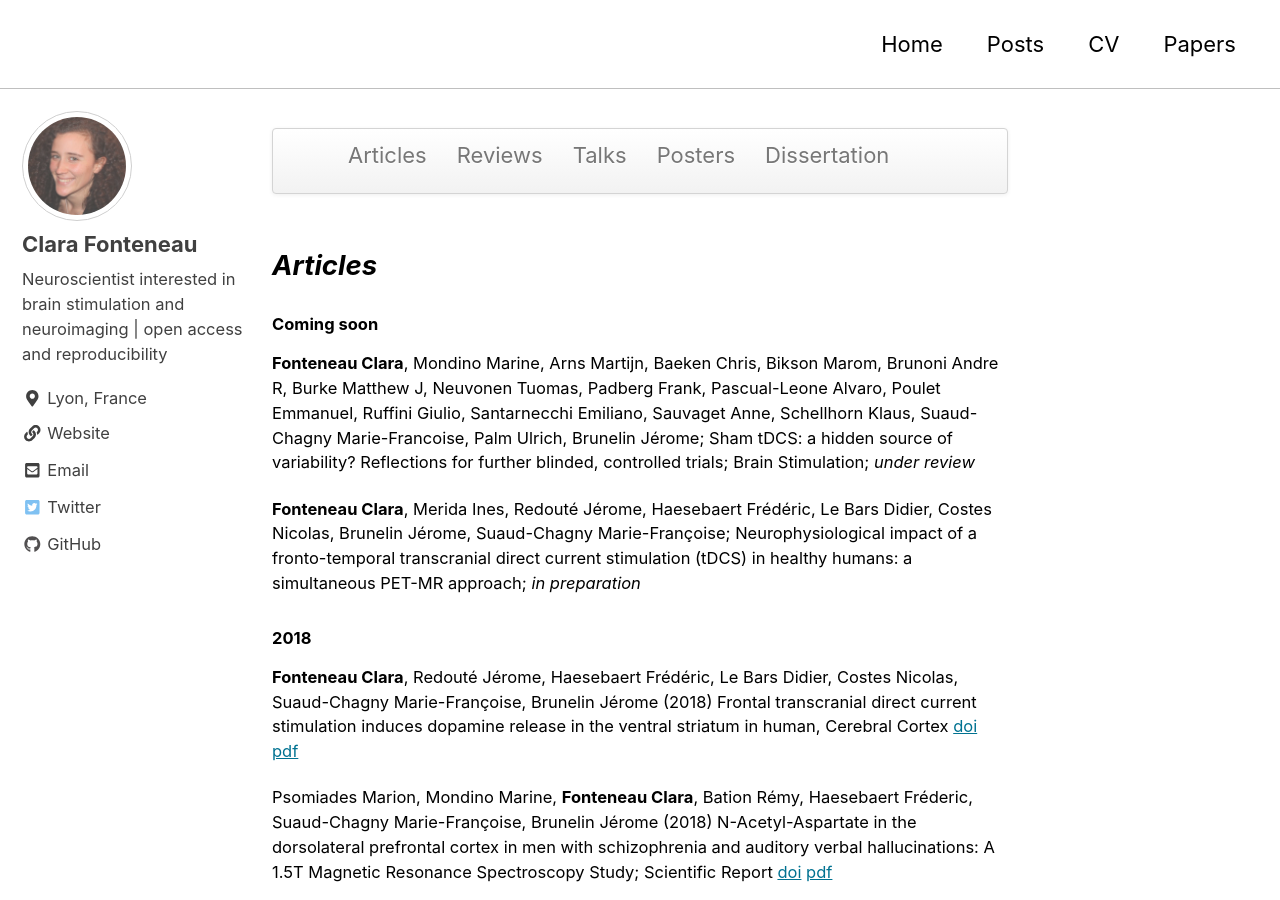
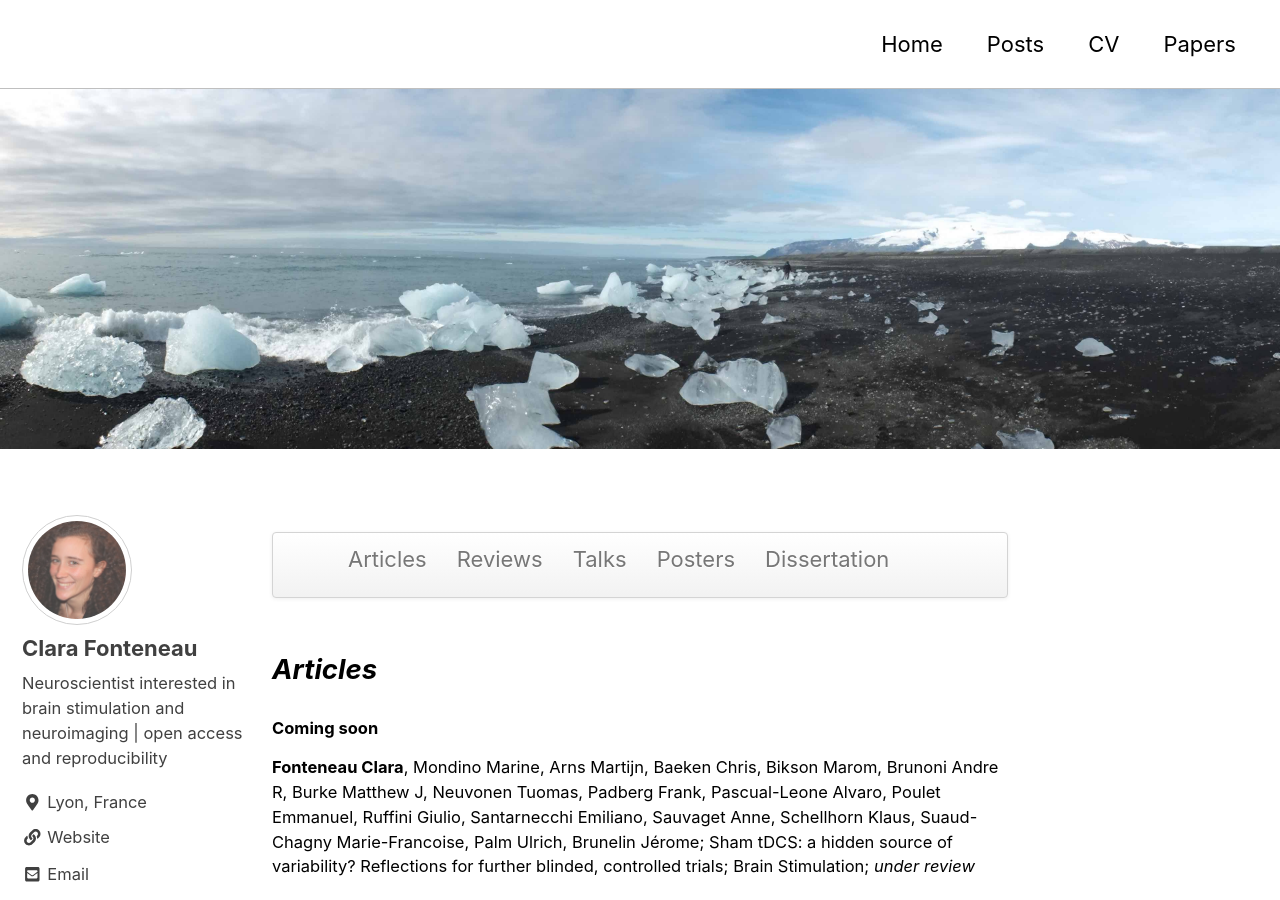
Before and after one commit to clarafonteneau/clarafonteneau.github.io, a Jekyll site: the page built from _pages/publications.md, in a window 1280 px wide and 900 px high. Built offline with Jekyll 4.4.1, drawn with Linux system fonts in a browser that asks for light colours; nearby versions of some CDN libraries.

Commit message:
website update

```diff
--- a/_layouts/home.html
+++ b/_layouts/home.html
@@ -7,8 +7,8 @@ header:
 <h3 class="archive__subtitle">{{ site.data.ui-text[site.locale].about_me | default: "About Me" }}</h3>
 <p> I am a research scientist interested in individualizing brain stimulation and neuroimaging.<br>
   With this and growing as a research scientist, my research focuses on translational approaches between computational models, healthy controls and patients, specifically focusing on:</p>
-  <p style="text-indent: 40px"> 1) Common mechanisms across neuropsychiatric disorders (transnosographic approach)</p>
-  <p style="text-indent: 40px"> 2) Individualization of analyses</p>
+  <p style="text-indent: 40px"> 1) Common mechanisms across neuropsychiatric disorders (transnosographic approach)<br>
+  2) Individualization of analyses</p>
 <p>I am also deeply interested in open access science and contributing to research reproducibility.<br>
 <br>
 With this in mind, I am currently <b>looking for a Postdoctoral position</b>.<br>
--- a/_pages/publications.md
+++ b/_pages/publications.md
@@ -2,6 +2,8 @@
 permalink: /papers/
 author_profile: true
 layout: publication
+header:
+  image: /assets/images/DSCF8780.JPG
 ---
 
 <div class="navbar">
```
